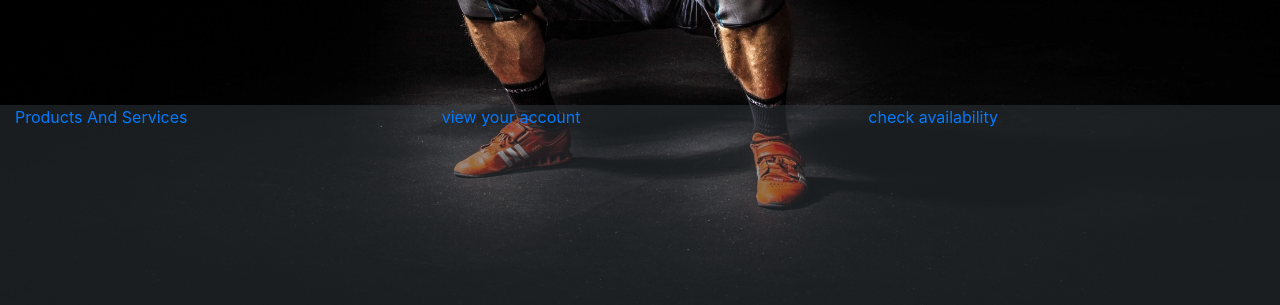
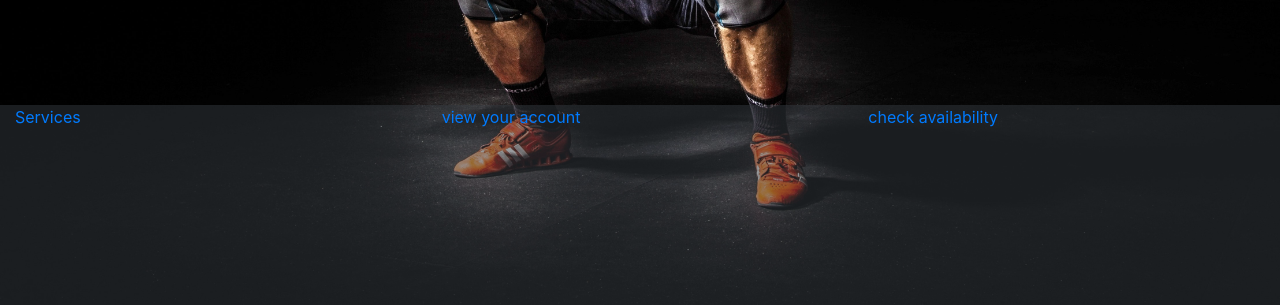
Before and after one commit to Stevie-P72/sp-strength, a Django app: page / in a window 1280 px wide. Shown: the part 495-800 px from the top of the page. Run offline with Django 3.2, Linux system fonts and the light colour scheme; some libraries are stand-ins or nearby versions.

Commit message:
linked home page to services page

```diff
--- a/home/templates/home/index.html
+++ b/home/templates/home/index.html
@@ -9,7 +9,7 @@
 
         <div class="row h-25 card-outer">
             <div class="home-card-container col-4">
-                <a href="">Products And Services</a>
+                <a href="{%url 'services'%}">Services</a>
             </div>
             <div class="home-card-container col-4">
                 <a href="">view your account</a>
```
